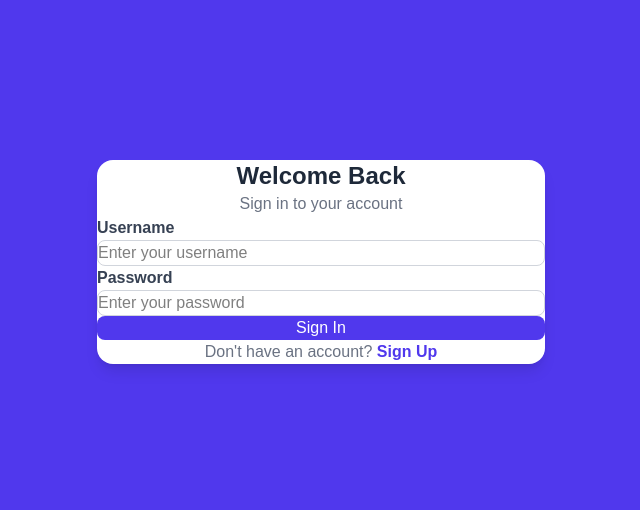
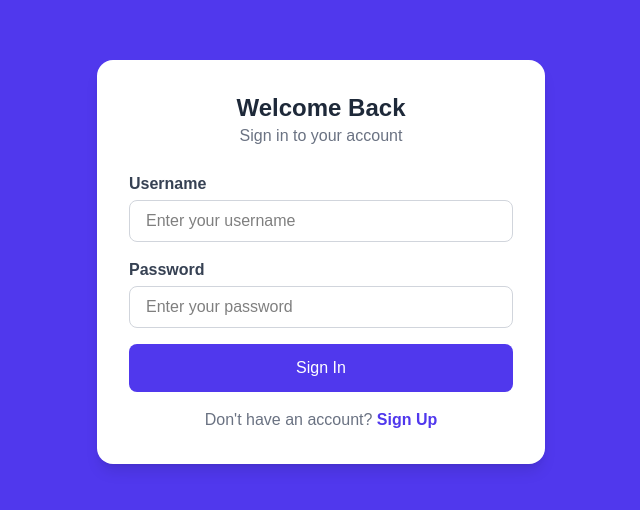
Before and after one commit to randiranirman/Learning-Management-System, a React (Vite) app in the folder frontend/: page / in a window 1280 px wide. Shown: the part 138-648 px from the top of the page, without its empty margins (319-959 px from the left). Built offline with nearby package versions, Linux system fonts and the light colour scheme.

Commit message:
fixed the padding and margin

```diff
--- a/frontend/src/index.css
+++ b/frontend/src/index.css
@@ -13,8 +13,6 @@
 
 
 *{
-  margin: 0;
-  padding: 0;
-  box-sizing: border-box;
+
   font-family: "poppins",sans-serif;
 }
```
